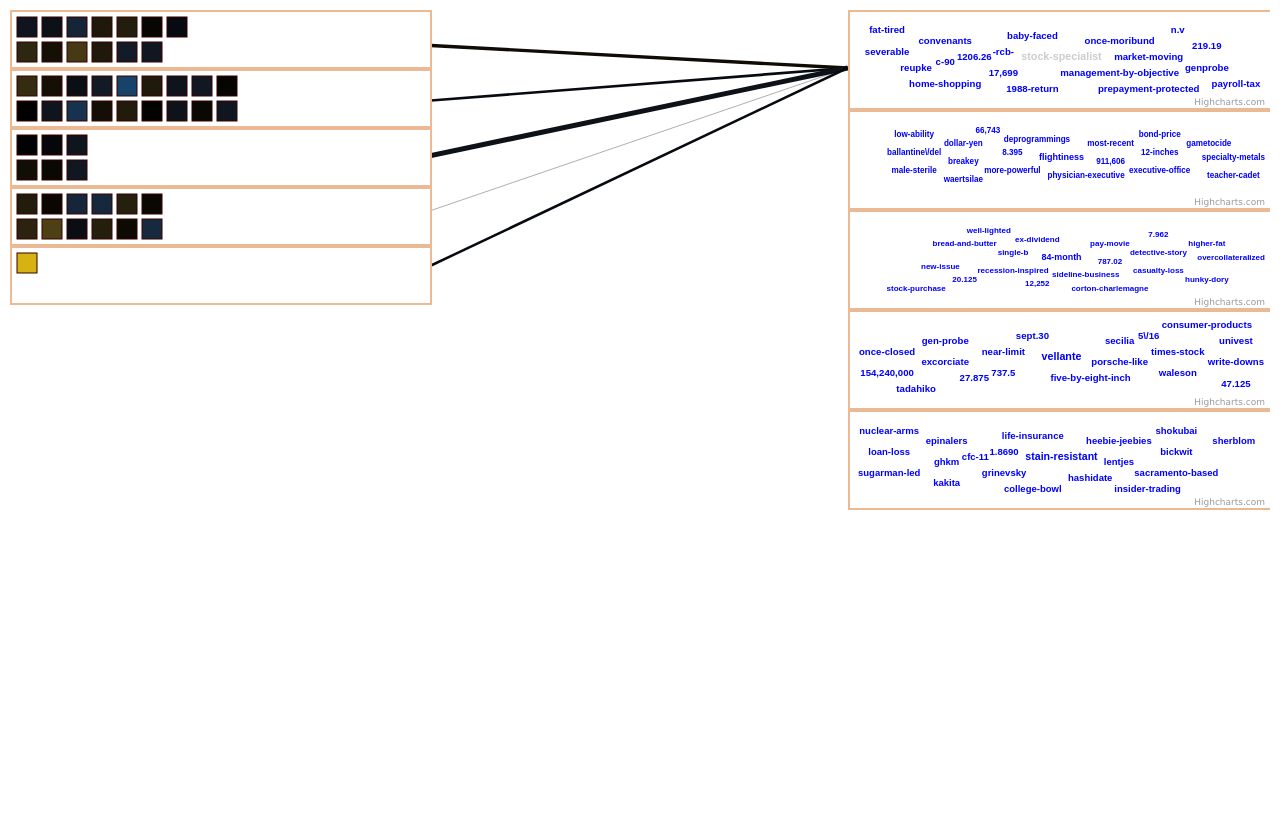
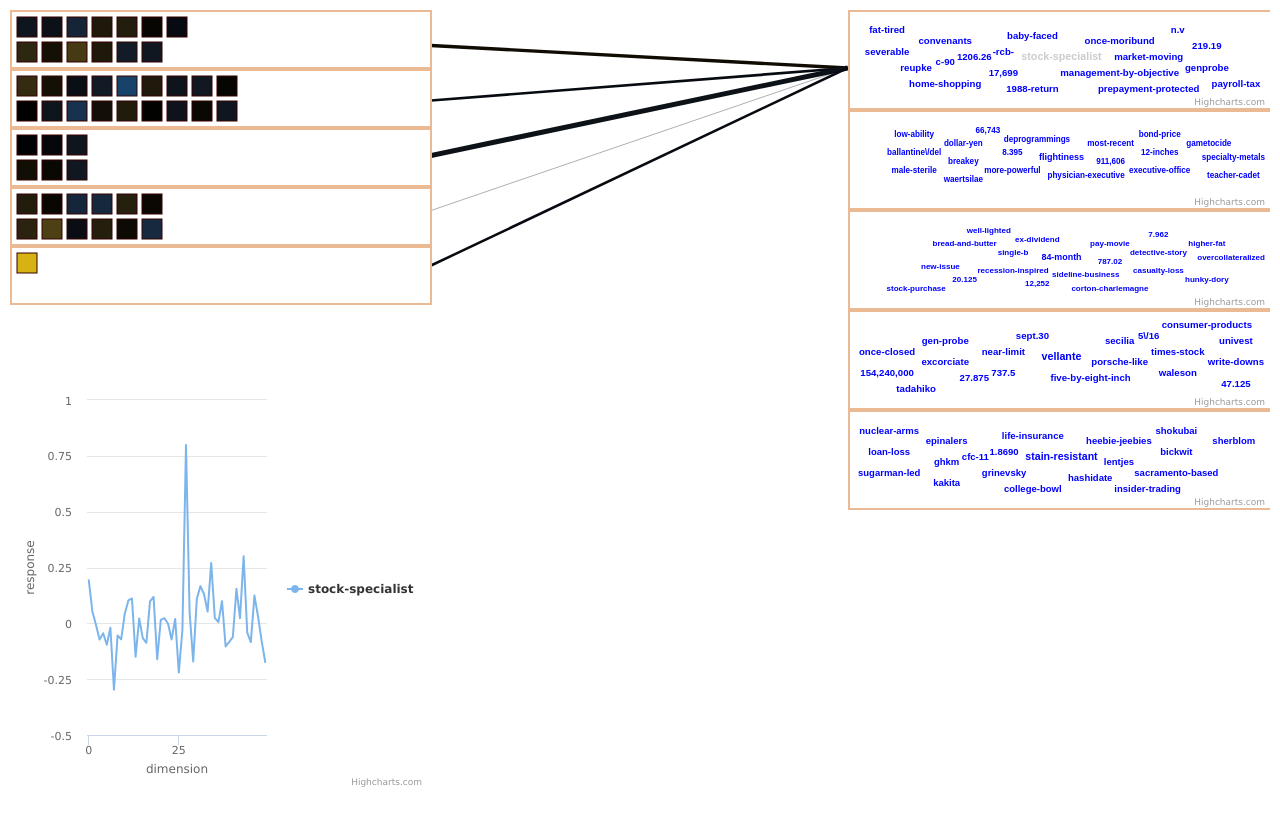
Before and after one commit to ZhengTang1120/CS544Final, a plain HTML site: page index.html in a window 1280 px wide. Both pictures are taken after a click on the element 1060 px from the left and 60 px from the top of the page. Drawn offline with nearby package versions, Linux system fonts and the light colour scheme.

Commit message:
add chart

```diff
--- a/data_viz.js
+++ b/data_viz.js
@@ -122,7 +122,32 @@ for(var i=0; i<words.length; i++){
 			                for (var i=0;i<rects.length;i++){
 						    	rects[i].color = d3.lab(lScale(Math.abs(this.response[i])),0,hScale(this.response[i]));
 						    }
-							d3.selectAll(".hidden_units").transition().duration(100).call(setAttrs);			            }
+							d3.selectAll(".hidden_units").transition().duration(100).call(setAttrs);
+							Highcharts.chart('chart', {
+							    title: {
+							        text: null
+							    },
+							    yAxis: {
+							        title: {
+							            text: 'response'
+							        }
+							    },
+							    xAxis: {
+							    	title: {
+							    		text: 'dimension'
+							    	}
+							    },
+							    legend: {
+							        layout: 'vertical',
+							        align: 'right',
+							        verticalAlign: 'middle'
+							    },
+							    series: [{
+							    	name: this.name,
+							        data: this.response
+							    }]
+							});
+						}
 			    	}
 		    	}
 	        }
--- a/index.html
+++ b/index.html
@@ -22,6 +22,13 @@
     width: 33%;
     align-items: center;
   }
+  #chart {
+    position: absolute;
+    left: 10px;
+    bottom:10px;
+    width: 33%;
+  }
+
   .hidden_frame{
     height: 55px;
     border-width: 2px;
@@ -42,6 +49,7 @@
       <div id="hidden"></div>
       <div id="edges"></div>
       <div id="word"></div>
+      <div id="chart"></div>
     </div>
 
     <script src="https://code.highcharts.com/highcharts.js"></script>
```
